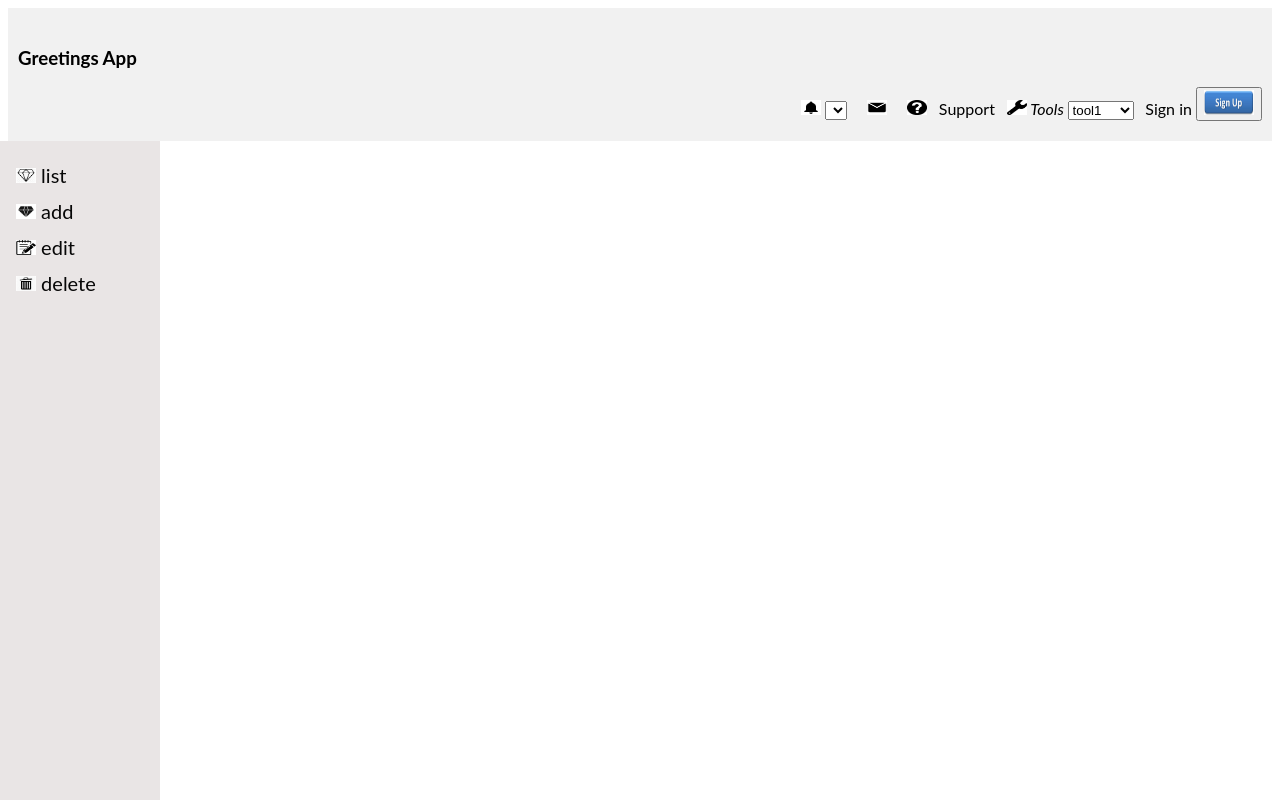
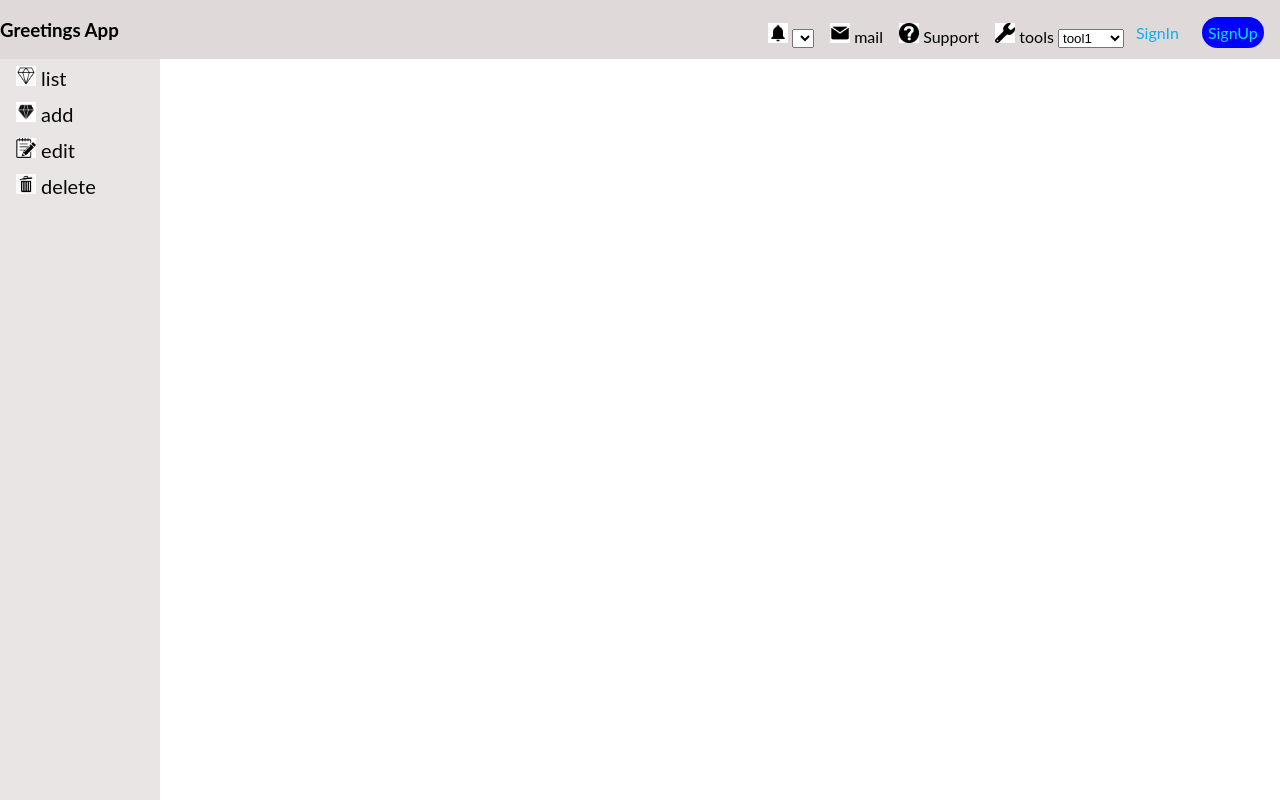
Before and after one commit to payal3augustghusalikar/Greeting_message_frontend, a plain HTML site: page index.html in a window 1280 px wide. Drawn offline with Linux system fonts and the light colour scheme.

Commit message:
refactor : header bar and side bar for greeting message app

```diff
--- a/css/style.css
+++ b/css/style.css
@@ -1,62 +1,101 @@
-.header {
-    padding: 60px;
-    text-align: center;
-    background: #1abc9c;
-    color: white;
-    font-size: 30px;
+/*
+ header bar starts
+ */
+ .header-bar{
+  z-index: 99;
+  position: fixed;
+  top: 0;
+  left: 0;
+  right: 0;
+  display: flex;
+  background-color: #dfd9d9;
+;  /* box-shadow: 0 2px 20px rgba(0,0,0,0.6); */
+
 }
-   * {box-sizing: border-box;}
-
-  body {
-    margin: 0;
-    font-family: Arial, Helvetica, sans-serif;
+.header-bar h2{
+   margin-left: 235px;
+}
+.header-bar ul{
+    margin-top: 23px;
+    position: absolute;
+    right: 150px;
 }
 
+.header-bar li {
+    cursor: pointer;
+    padding: 6px;
+    display: inline;
 
-.header {
-  overflow: hidden;
-  background-color: #f1f1f1;
-  padding: 20px 10px;
 }
 
-.header a {
-  float: left;
-  color: black;
-  text-align: center;
-  padding: 12px;
-  text-decoration: none;
-  font-size: 18px;
-  line-height: 25px;
-  border-radius: 4px;
+.header-bar li img{
+    height: 20px;
+    width:20px;
 }
 
-.header a.logo {
-  font-size: 25px;
-  font-weight: bold;
+.signin{
+    color: rgb(10, 176, 241);
+    position: absolute;
+    bottom: 0;
+    top: 10;
+
+}
+.signup{
+  position: absolute;
+   left: 480px;
+
+  bottom: 0px;
+  background-color: blue;
+  color: rgb(5, 224, 253);
+  border-radius: 25px;
+
+}
+.signup:hover {
+  color: rgb(21, 199, 140);
+  background-color: #251155;
+}
+/* header bar ends */
+
+ /*for side bar  */
+ body {font-family: "Lato", sans-serif;}
+
+ .sidebar {
+   height: 100%;
+   width: 160px;
+   position: fixed;
+   z-index: 1;
+   top:20;
+   left: 0;
+   background-color: rgb(233, 229, 229);
+   overflow-x: hidden;
+   padding-top: 16px;
+   height: 100%;
+   width: 160px;
  }
 
-.header a:hover {
-  background-color: #ddd;
-  color: black;
+ .sidebar a {
+   padding: 6px 8px 6px 16px;
+   text-decoration: none;
+   font-size: 20px;
+   color: #070707;
+   display: block;
  }
 
-.header a.active {
-  background-color: dodgerblue;
-  color: white;
+ .sidebar a:hover {
+   color: #152ae9;
  }
 
-.header-right {
-  float: left;
+ .main {
+   margin-left: 160px; /* Same as the width of the sidenav */
+   padding: 0px 10px;
  }
 
-@media screen and (max-width: 500px) {
-  .header a {
-    float: none;
-    display: block;
-    text-align: left;
+ @media screen and (max-height: 450px) {
+   .sidebar {padding-top: 15px;}
+   .sidebar a {font-size: 18px;}
  }
 
-  .header-right {
-    float: none;
+ .sidebar a img {
+  height: 20px;
+  width:20px;
 }
-}
--- a/css/test.css
+++ b/css/test.css
@@ -1,8 +1,109 @@
 .header {
+  overflow: hidden;
+  background-color: #f1f1f1;
+  padding: 2px 1px;
+}
+
+body {
+  margin: 0;
+  font-family: Arial, Helvetica, sans-serif;
+}
+
+.header {
+  overflow: hidden;
+  background-color: #f1f1f1;
+  padding: 2px 1px;
+}
+
+.header a {
+  float: left;
+  color: black;
+  text-align: center;
+  padding: 5px;
+  text-decoration: none;
+  font-size: 15px;
+  line-height: 10px;
+  border-radius: 4px;
+  /* padding-left:8px;
+  padding-right: 8px; */
+}
+
+
+.tools{
+  padding-left:8px;
+  padding-right: 8px;
+}
+.header-icon {
+  padding-left:8px;
+  padding-right: 8px;
+}
+
+/*
+.header a.logo {
+  font-size: 25px;
+  font-weight: bold;
+}
+
+.header a:hover {
+  background-color: #ddd;
+  color: black;
+}
+
+.header a.active {
+  background-color: dodgerblue;
+  color: white;
+} */
+
+.header-right {
+  float: right;
+}
+
+.sign_up{
+  border-radius: 25px;
+  background-color: rgb(29, 116, 187);
+  height: 15;
+  width: 10;
+}
+
+
+.sign_In{
+
+ color: blue;
+
+}
+
+ @media screen and (max-width: 500px) {
+  .header a {
+    float: none;
+    display: block;
+    text-align: left;
+  }
+
+
+  .header-right {
+    float: none;
+  }
+
+}
+
+
+
+
+
+
+
+/*
+/* header css start */
+/* .header {
+  border-style: solid;
+  border-color: beige;
+  border-width: 0ch;
+  border-style: outset;
     overflow: hidden;
     background-color: #f1f1f1;
-    padding: 20px 10px;
-  }
+    padding-top: 2px;
+
+  } */
 
   /* body {
     margin: 0;
@@ -10,7 +111,7 @@
   } */
 
 
-  body {font-family: "Lato", sans-serif;}
+  /* body {font-family: "Lato", sans-serif;} */
 
   /* .header {
     overflow: hidden;
@@ -18,35 +119,62 @@
     padding: 20px 10px;
   }
    */
-  .header a {
+  /* .header a {
     float: left;
     color: black;
     text-align: center;
-    padding: 5px;
+    padding: 2px 2px;
     text-decoration: none;
     font-size: 15px;
     line-height: 10px;
     border-radius: 4px;
-  }
+  } */
 
-  .tools{
+  /* .tools{
     padding-left:8px;
     padding-right: 8px;
+    padding-top: 2px;
+    padding-bottom: 2px;
+    height: 100%;
+    width: 160px;
 }
 .header-icon {
     padding-left:8px;
     padding-right: 8px;
-}
-
+    padding-top: 2px;
+    padding-bottom: 2px;
+    height: 100%;
+    width: 160px;
+} */
+/*
   .header-right {
     float: right;
-  }
+    padding-top: 2px;
+    padding-bottom: 2px;
+    overflow: hidden;
+    background-color: #f1f1f1;
+    padding-top: 2px;
+    padding-bottom: 2px;
+    float: left;
+    color: black;
+    text-align: center;
+    padding: 2px 2px;
+    text-decoration: none;
+    font-size: 15px;
+    line-height: 2px; */
+    /* border-radius: 4px; */
 
-   @media screen and (max-width: 500px) {
+  /* } */
+
+   /* @media screen and (max-width: 500px) {
     .header a {
       float: none;
       display: block;
       text-align: center;
+      padding-top: 2px;
+      padding-bottom: 2px;
+      height: 100%;
+      width: 160px;
     }
 
     .header-right {
@@ -54,6 +182,16 @@
     }
   }
 
+  .header {
+      overflow: hidden;
+      background-color: #f1f1f1;
+      padding-top: 2px;
+      padding-bottom: 2px;
+
+    }
+     */
+
+/* header css end */
 
 
  /*for side bar  */
@@ -69,6 +207,8 @@
     background-color: rgb(233, 229, 229);
     overflow-x: hidden;
     padding-top: 16px;
+    height: 100%;
+    width: 160px;
   }
 
   .sidebar a {
@@ -80,7 +220,7 @@
   }
 
   .sidebar a:hover {
-    color: #f1f1f1;
+    color: #152ae9;
   }
 
   .main {
@@ -92,3 +232,8 @@
     .sidebar {padding-top: 15px;}
     .sidebar a {font-size: 18px;}
   }
+
+  .sidebar img{
+    height: 15;
+    width:20
+}
--- a/index.html
+++ b/index.html
@@ -1,31 +1,21 @@
-
 <!DOCTYPE html>
 <html>
   <head>
-    <title>Greeting message app  </title>
-    <link rel="stylesheet" type="text/css" href="./css/test.css">
-
+    <link rel="stylesheet" type="text/css" href="css/style.css">
+    <title>Greeting mssage app</title>
 </head>
 <body>
-    <div class="header">
-            <!-- <a href="#default" class="logo">Greetings App</a> -->
-            <h3 >Greetings App</h3>
+    <div class="modal"></div>
+    <div class="header-bar">
+        <h3>Greetings App</h3>
+        <ul>
+            <li><img src="./assets/notification_icon.png"> <select name="notification">
 
-    <div class="header-right">
-
-        <i class="header-icon"><img src="assets/notification_icon.png"  width="20"
-            height="15" />
-
-            <select name="notification">
-
-            </select> </i>
-        <i class="header-icon"><img src="assets/mail_icon.png"  width="20"
-            height="15"/></i>
-        <i class="header-icon"><img src="assets/support_icon.png"  width="20"
-        height="15"></i> Support
-        <i class="header-icon" data-text="Tools"><img src="assets/tool_icon.png"  width="20"
-            height="15"/> Tools
-            <select name="Tools"> -->
+            </select> </i> </li>
+            <li> <img src="./assets/mail_icon.png">  mail</li>
+            <li><img src="./assets/support_icon.png">  Support</li>
+            <li>  <img src="./assets/tool_icon.png"> tools
+              <select name="Tools">
                 <!-- optgroup to gruop similar things -->
            <optgroup label="Tools">
                   <option value="tool">tool1</option>
@@ -37,29 +27,19 @@
                   <option value="tool">tool5</option>
                 </optgroup>
               </select> </i>
-        <i class="Signin-Signup"></i>Sign in
-        <!-- <button class="Signin-Signup">Sign up</button> -->
-      <button class="sign_up">
-           <input
-        type="image"
-        src="./assets/sign_up.jpg"
-        width="50"
-        height="25"
-      />
-   </button>
+            </li>
+            <li class="signin">SignIn</li>
+            <li class="signup">SignUp</li>
+        </ul>
     </div>
   </div>
+      <div class="sidebar">
 
-      <div class="sidebar">
-       <a><i class="list"><img src="assets/list_icon.jpg" width="20"
-          height="15" ></i> list </a>
-          <a> <i class="add"><img src="assets/add_icon.jpg" width="20"
-          height="15" ></i> add</a>
-          <a> <i class="edit"><img src="assets/edit_icon.png" width="20"
-          height="15" ></i> edit</a>
-        <a><i class="delete"><img src="assets/delete_icon.jpg" width="20"
-          height="15" ></i> delete</a>
+      <a><img src="assets/delete_icon.jpg"  > delete</a>
+      <a><img src="assets/list_icon.jpg"> list </a>
+      <a> <img src="assets/add_icon.jpg"  > add</a>
+      <a> <img src="assets/edit_icon.png"  > edit</a>
+    <a><img src="assets/delete_icon.jpg"  > delete</a>
       </div>
   </body>
-
 </html>
```
Also changed, not shown: test.html (+21 -41 lines). Lines whose indentation alone changed are shown as unchanged.
